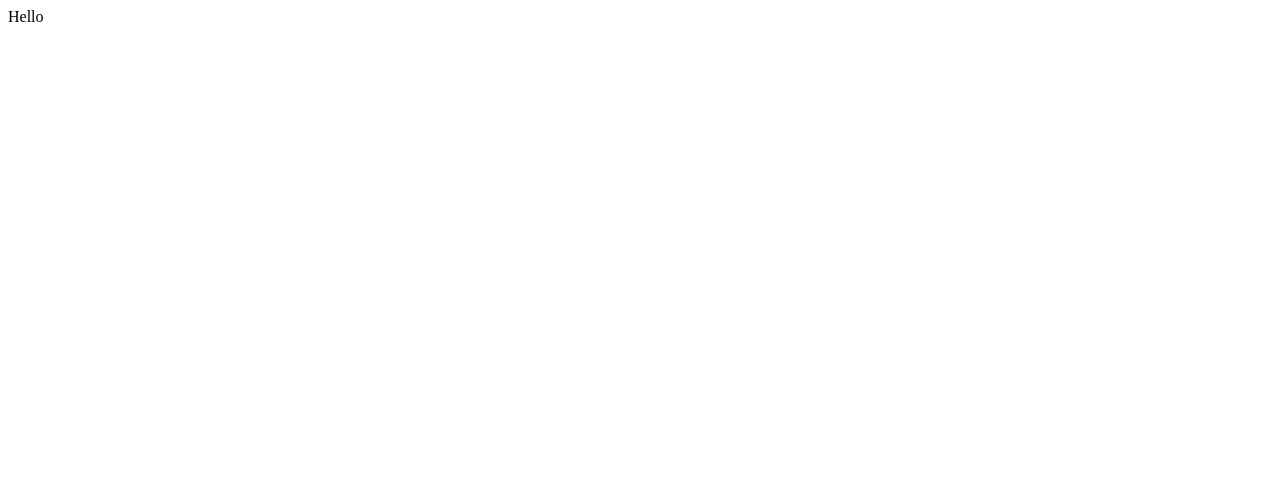
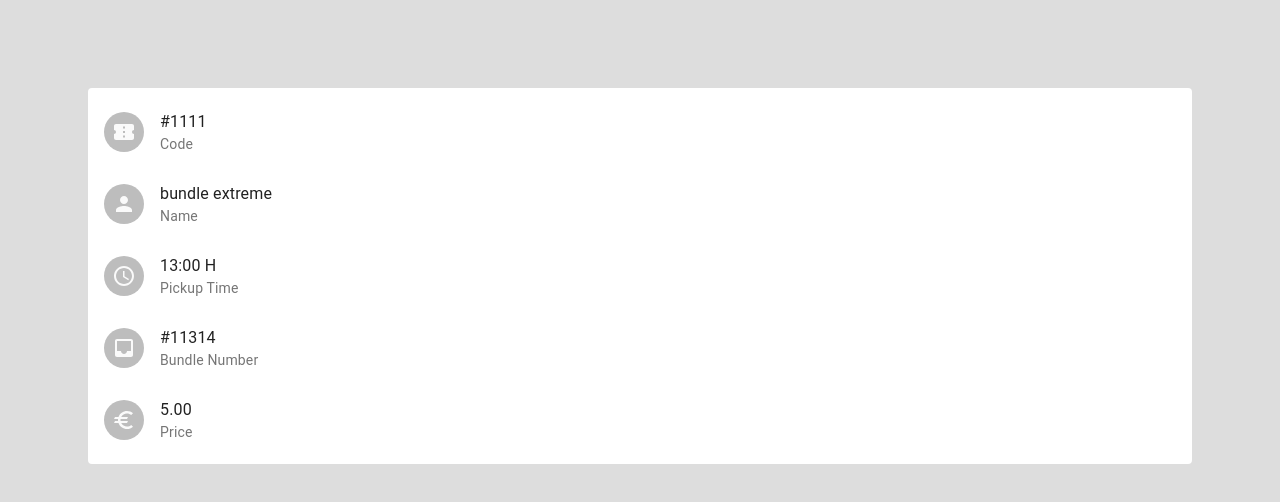
Before and after one commit to tchock/wirvsvirushackathon, a React app in the folder packages/frontend/: page /admin in a window 1280 px wide. Shown: the top 502 px of the page. Built offline with nearby package versions, Linux system fonts and the light colour scheme.

Commit message:
Added Theming, Orders Summary, Routers, Admin Containers

```diff
--- a/packages/frontend/src/components/OrderSummary/OrderSummary.tsx
+++ b/packages/frontend/src/components/OrderSummary/OrderSummary.tsx
@@ -1,12 +1,73 @@
-import * as React from 'react';
+import * as React from "react";
+import {
+  List,
+  ListItem,
+  ListItemAvatar,
+  ListItemText,
+  Avatar
+} from "@material-ui/core";
+import ConfirmationNumberIcon from "@material-ui/icons/ConfirmationNumber";
+import PersonIcon from "@material-ui/icons/Person";
+import QueryBuilderIcon from "@material-ui/icons/QueryBuilder";
+import InboxIcon from "@material-ui/icons/Inbox";
+import EuroIcon from "@material-ui/icons/Euro";
+import styled from "styled-components";
+
+const ListItemStyled = styled<any>(ListItem)`
+  padding-bottom: 0;
+  padding-top: 0;
+`;
 
 type Props = {
-
+  pickUpCode: string;
+  name: string;
+  pickUpTime: string;
+  bundleId: string;
+  price: number;
 };
 export const OrderSummary = (props: Props) => {
   return (
-    <div>
-
-    </div>
+    <List>
+      <ListItemStyled>
+        <ListItemAvatar>
+          <Avatar>
+            <ConfirmationNumberIcon />
+          </Avatar>
+        </ListItemAvatar>
+        <ListItemText primary={props.pickUpCode} secondary="Code" />
+      </ListItemStyled>
+      <ListItemStyled>
+        <ListItemAvatar>
+          <Avatar>
+            <PersonIcon />
+          </Avatar>
+        </ListItemAvatar>
+        <ListItemText primary={props.name} secondary="Name" />
+      </ListItemStyled>
+      <ListItemStyled>
+        <ListItemAvatar>
+          <Avatar>
+            <QueryBuilderIcon />
+          </Avatar>
+        </ListItemAvatar>
+        <ListItemText primary={props.pickUpTime} secondary="Pickup Time" />
+      </ListItemStyled>
+      <ListItemStyled>
+        <ListItemAvatar>
+          <Avatar>
+            <InboxIcon />
+          </Avatar>
+        </ListItemAvatar>
+        <ListItemText primary={props.bundleId} secondary="Bundle Number" />
+      </ListItemStyled>
+      <ListItemStyled>
+        <ListItemAvatar>
+          <Avatar>
+            <EuroIcon />
+          </Avatar>
+        </ListItemAvatar>
+        <ListItemText primary={props.price} secondary="Price" />
+      </ListItemStyled>
+    </List>
   );
 };
--- a/packages/frontend/src/containers/AcceptedOrders/AcceptedOrdersContainer.tsx
+++ b/packages/frontend/src/containers/AcceptedOrders/AcceptedOrdersContainer.tsx
@@ -1,18 +1,28 @@
-import * as React from 'react';
+import * as React from "react";
+import { OrderSummary } from "../../components/OrderSummary/OrderSummary";
+import { Paper } from "@material-ui/core";
 
-type Props = {
+type Props = {};
+type State = {};
 
-};
-type State = {
-
-};
+const SAMPLE_ORDERS = [
+  {
+    pickUpCode: "#1111",
+    name: "bundle extreme",
+    pickUpTime: "13:00 H",
+    bundleId: "#11314",
+    price: "5.00"
+  }
+];
 
 export class AcceptedOrdersContainer extends React.Component<Props, State> {
   render() {
     return (
-      <div>
-Hello
-      </div>
+      <Paper elevation={0}>
+        {SAMPLE_ORDERS.map(order => (
+          <OrderSummary {...order} />
+        ))}
+      </Paper>
     );
-  };
-};
+  }
+}
--- /dev/null
+++ b/packages/frontend/src/containers/AdminContainer/AdminContainer.tsx
@@ -0,0 +1,24 @@
+import * as React from "react";
+import { Route } from "react-router";
+import { Switch } from "react-router-dom";
+import { AcceptedOrdersContainer } from "../AcceptedOrders/AcceptedOrdersContainer";
+import { PendingApprovalOrdersContainer } from "../PendingApprovalOrders/PendingApprovalOrdersContainer";
+import styled from "styled-components";
+
+const AdminContainerWrapper = styled.div``;
+
+type Props = {};
+export const AdminContainer = (props: Props) => {
+  return (
+    <AdminContainerWrapper>
+      <Switch>
+        <Route
+          path={"/admin/pending"}
+          exact={true}
+          component={PendingApprovalOrdersContainer}
+        />
+        <Route path={"/admin"} component={AcceptedOrdersContainer} />
+      </Switch>
+    </AdminContainerWrapper>
+  );
+};
--- a/packages/frontend/src/index.tsx
+++ b/packages/frontend/src/index.tsx
@@ -1,12 +1,19 @@
 import * as React from "react";
 import * as ReactDOM from "react-dom";
-import { BrowserRouter, Route } from "react-router-dom";
-import { AcceptedOrdersContainer } from "./containers/AcceptedOrders/AcceptedOrdersContainer";
+import { BrowserRouter, Route, Switch } from "react-router-dom";
+import { AdminContainer } from "./containers/AdminContainer/AdminContainer";
+import { ThemeProvider } from "styled-components";
+import { GlobalStyle, THEME } from "./theme";
 
 const App = () => (
-  <BrowserRouter>
-    <Route path={"/admin"} component={AcceptedOrdersContainer} />
-  </BrowserRouter>
+  <ThemeProvider theme={THEME}>
+    <GlobalStyle theme={THEME} />
+    <BrowserRouter>
+      <Switch>
+        <Route path={"/admin"} component={AdminContainer} />
+      </Switch>
+    </BrowserRouter>
+  </ThemeProvider>
 );
 
 ReactDOM.render(<App />, document.getElementById("root") as HTMLElement);
--- /dev/null
+++ b/packages/frontend/src/theme.ts
@@ -0,0 +1,13 @@
+import { createGlobalStyle } from "styled-components";
+
+export const THEME = {
+  color: {
+    grey: "#ddd"
+  }
+};
+
+export const GlobalStyle = createGlobalStyle`
+  html, body {
+    background-color: ${props => props.theme.color.grey};
+    padding: 40px;
+  }`;
```
